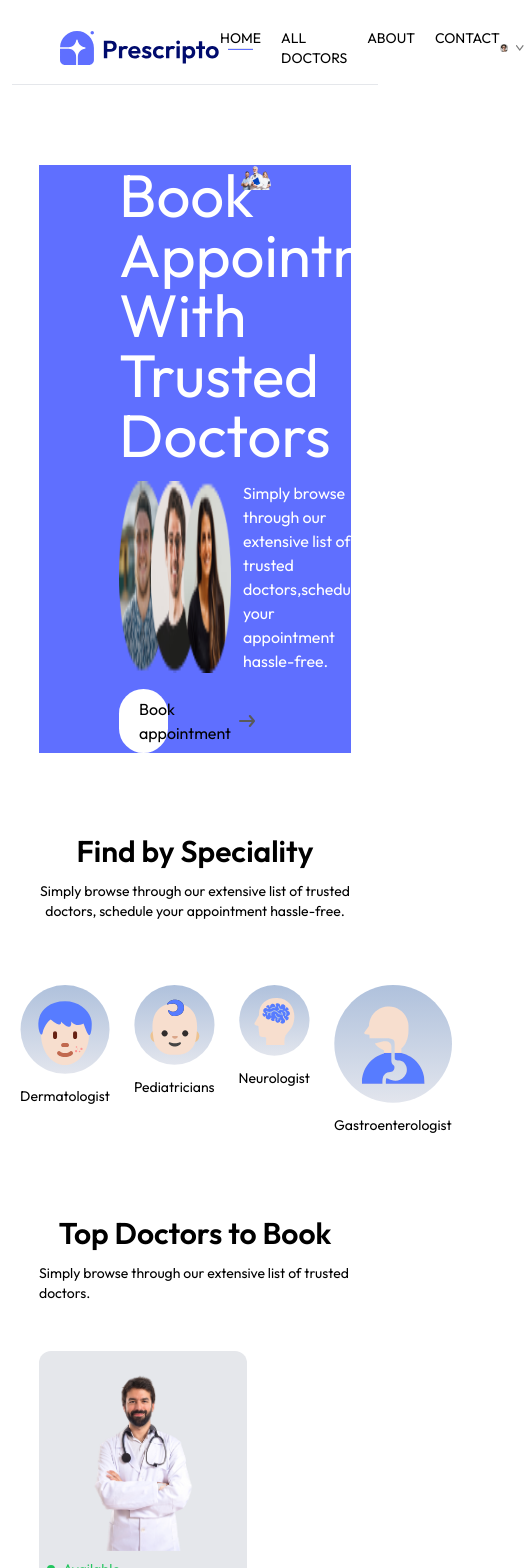
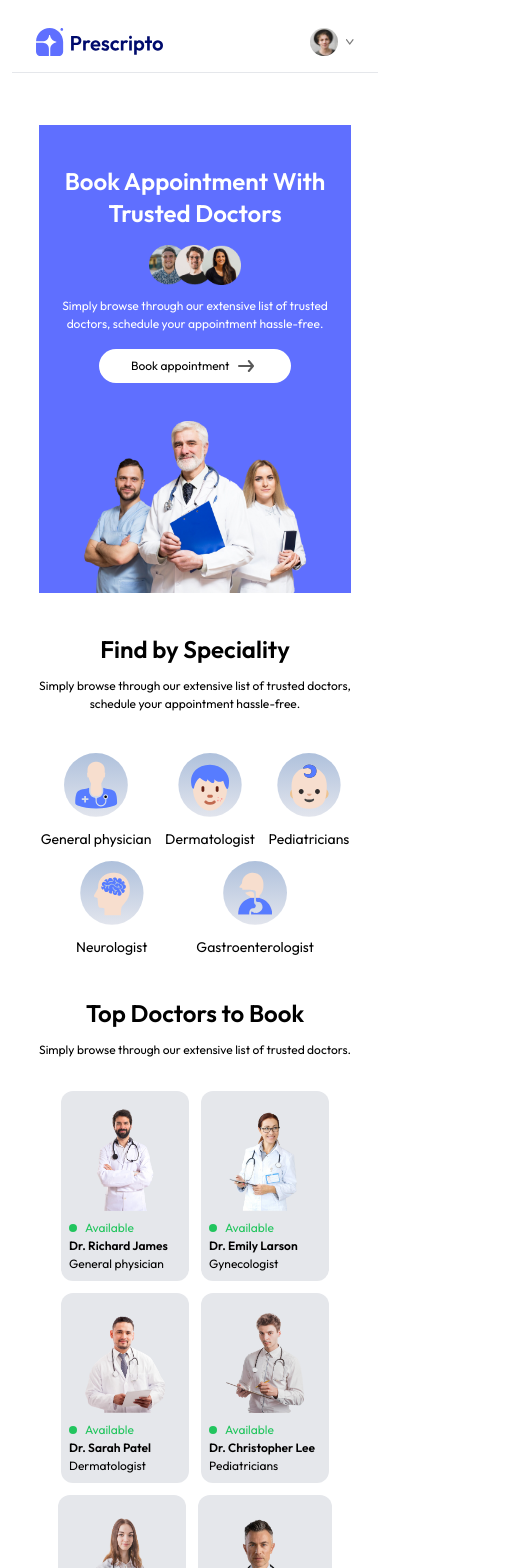
Before and after one commit to RO-shan18/Prescripto-Frontend, a React app: page / in a window 390 px wide. Shown: the top 1568 px of the page, 524 px wide, since content can reach past the window. Built offline with nearby package versions, Linux system fonts and the light colour scheme; the HTML template or start-up script is replaced by a standard one.

Commit message:
Add Media queries to the home page

```diff
--- a/src/components/Banner.jsx
+++ b/src/components/Banner.jsx
@@ -5,15 +5,15 @@ import { useNavigate } from 'react-router-dom'
 const Banner = () => {
   const Navigate = useNavigate();
   return (
-    <div className='flex mt-32 bg-primary w-4/5 m-auto px-12 py-2 relative justify-start items-start '>
-        <div className='text-white'>
-            <h1 className='text-4xl font-semibold pb-6'>Book Appointment
-                <br/>
-                With 100+ Trusted Doctors
+    <div className='flex lg:flex-nowrap flex-wrap mt-10 md:mt-32 bg-primary w-4/5 m-auto px-12 pt-3 static lg:relative lg:justify-start lg:items-start justify-center items-center gap-7'>
+        <div className='text-white flex flex-col lg:block'>
+            <h1 className='text-lg sm:text-xl md:text-2xl lg:text-4xl font-semibold lg:pb-6 pb-2'>Book Appointment
+                <br className='lg:block hidden text-center '/>
+                 With 100+ Trusted Doctors
             </h1>
-            <button onClick={()=> Navigate("/Login")} className='bg-white text-sm text-black px-4 py-2 rounded-full'>Create account</button>
+            <button onClick={()=> Navigate("/Login")} className='bg-white text-[12px] sm:text-sm w-48 mx-auto text-black px-4 py-2 rounded-full'>Create account</button>
         </div>
-        <img className="absolute w-60 bottom-0 right-20" src={assets.appointment_img}/>
+        <img className=" static w-[80%] sm:w-[50%] md:w-[80%] lg:absolute lg:w-60 bottom-0 right-20" src={assets.appointment_img}/>
     </div>
   )
 }
--- a/src/components/Footer.jsx
+++ b/src/components/Footer.jsx
@@ -4,29 +4,29 @@ import { assets } from '../assets/assets'
 const Footer = () => {
   return (
     <div>
-      <div className=' w-4/5 m-auto mt-32 grid grid-cols-3col mb-12 place-items-start'>
-         <div className='flex flex-col gap-6 w-4/5'>
-            <img className="w-40" src={assets.logo} />
-            <p className='text-sm '>Lorem Ipsum is simply dummy text of the printing and typesetting industry. Lorem Ipsum has been the industry's standard dummy text ever since the 1500s, when an unknown printer took a galley of type and scrambled it to make a type specimen book.</p>
+      <div className=' w-4/5 m-auto mt-10 md:mt-32 grid grid-cols-[repeat(auto-fit,minmax(300px,1fr))] md:grid-cols-3col  mb-12 place-items-start md:gap-0 gap-6'>
+         <div className='flex flex-col gap-2 md:gap-6 w-4/5'>
+            <img className="w-28 md:w-40" src={assets.logo} />
+            <p className='text-[12px] sm:text-sm '>Lorem Ipsum is simply dummy text of the printing and typesetting industry. Lorem Ipsum has been the industry's standard dummy text ever since the 1500s, when an unknown printer took a galley of type and scrambled it to make a type specimen book.</p>
          </div>
-         <div className='flex flex-col gap-6' >
-            <h1 className='font-semibold'>COMPANY</h1>
+         <div className='flex flex-col gap-2 md:gap-6' >
+            <h1 className='text-lg md:text-xl font-semibold'>COMPANY</h1>
             <ul>
-                <li className='py-1 text-sm'>Home</li>
-                <li className='py-1 text-sm'>About</li>
-                <li className='py-1 text-sm'>Contact us</li>
-                <li className='py-1 text-sm'>Privacy policy</li>
+                <li className='py-1 text-[12px] md:text-sm'>Home</li>
+                <li className='py-1 text-[12px] md:text-sm'>About</li>
+                <li className='py-1 text-[12px] md:text-sm'>Contact us</li>
+                <li className='py-1 text-[12px] md:text-sm'>Privacy policy</li>
             </ul>
          </div>
-         <div className='flex flex-col gap-6'>
-         <h1 className='font-semibold'>GET IN TOUCH</h1>
+         <div className='flex flex-col gap-2 md:gap-6'>
+         <h1 className='text-lg md:text-xl font-semibold'>GET IN TOUCH</h1>
             <ul>
-                <li className='py-1 text-sm'>+1-212-456-7890</li>
-                <li className='py-1 text-sm'>greatstackdev@gmail.com</li>
+                <li className='py-1 text-[12px] md:text-sm'>+1-212-456-7890</li>
+                <li className='py-1 text-[12px] md:text-sm'>greatstackdev@gmail.com</li>
             </ul>
          </div>
       </div>
-      <p className='text-center text-sm mb-6'>Copyright © 2024 GreatStack - All Right Reserved.</p>
+      <p className='text-center text-[12px] md:text-sm mb-6'>Copyright © 2024 GreatStack - All Right Reserved.</p>
     </div>
   )
 }
--- a/src/components/Header.jsx
+++ b/src/components/Header.jsx
@@ -3,23 +3,24 @@ import { assets } from '../assets/assets'
 
 const Header = () => {
   return (
-    <div className='bg-primary w-4/5 m-auto text-white flex px-20 mt-20'>
+    <div className='flex justify-evenly items-center'>
         {/* ------------Left Side------------ */}
-        <div className='flex flex-col w-4/5 m-auto gap-4'>
-        <h1 className='text-6xl'>Book Appointment <br/>
+        <div className='bg-primary m-auto lg:w-5/5 w-4/5 text-white flex lg:flex-nowrap  lg:p-0 pt-10 px-4 flex-wrap justify-evenly mt-10 sm:mt-20 gap-7'>
+        <div className='flex flex-col items-center lg:items-start justify-center lg:justify-start m-auto gap-4'>
+        <h1 className='text-center sm:text-left text-2xl sm:text-3xl lg:text-5xl font-semibold'>Book Appointment <br className='lg:block hidden'/>
         With Trusted Doctors </h1>
-        <div className='flex w-6/7 gap-3'>
-            <img src={assets.group_profiles} className='w-28'/>
-            <p>Simply browse through our extensive list of trusted doctors,schedule your appointment hassle-free.</p>
+        <div className='flex gap-3 sm:flex-nowrap flex-wrap text-center sm:text-left items-center justify-center'>
+            <img src={assets.group_profiles} className=':w-20 h-10'/>
+            <p className='text-[12px] sm:text-sm'>Simply browse through our extensive list of trusted doctors, <br className='lg:block hidden'/>
+            schedule your appointment hassle-free.</p>
         </div>
-        <a href="#speciality" className='bg-white rounded-full pl-5 py-2 text-black w-2/5 gap-2 items-center flex'>
-            <p>Book appointment</p>
+        <a href="#speciality" className='bg-white rounded-full pl-8 sm:pl-5 py-2 w-48 text-black gap-2 items-center flex'>
+            <p className='text-[12px] sm:text-sm'>Book appointment</p>
             <img src={assets.arrow_icon}/>
         </a>
         </div>
         {/* ------------Right Side ---------- */}
-        <div>
-            <img src={assets.header_img} />
+            <img className='w-[80%] lg:w-[50%]' src={assets.header_img} />
         </div>
     </div>
   )
--- a/src/components/Navbar.jsx
+++ b/src/components/Navbar.jsx
@@ -8,9 +8,9 @@ const Navbar = () => {
   const [token, settoken] = useState(true);
 
   return (
-    <div className="flex items-center justify-between px-12 py-4 m-3 text-sm border-b">
-      <img onClick={()=> navigate("/")} className="w-40" src={assets.logo} alt="web-logo" />
-      <ul className="flex items-start justify-start gap-5 text-black">
+    <div className="flex items-center justify-between px-6 sm:px-12 py-4 m-3 text-sm border-b ">
+      <img onClick={()=> navigate("/")} className="w-32 sm:w-40" src={assets.logo} alt="web-logo" />
+      <ul className="sm:flex hidden items-start justify-start gap-5 text-black">
         <NavLink to="/">
           <li>HOME</li>
           <hr className="w-3/5 bg-primary m-auto hidden h-0.5" />
@@ -31,8 +31,8 @@ const Navbar = () => {
       <div>
         {token ? (
             <div className="flex items-center gap-2 group relative">
-                <img className="w-9 rounded-full" src={assets.profile_pic} alt="user-profile"/>
-                <img src={assets.dropdown_icon} alt="dropdown" />
+                <img className="w-7 sm:w-9 rounded-full" src={assets.profile_pic} alt="user-profile"/>
+                <img src={assets.dropdown_icon} className="w-2 sm:w-3" alt="dropdown" />
 
                 <div className="flex flex-col justify-start text-black absolute top-10 right-0">
                     <div className=" hidden group-hover:block bg-gray-100 text-sm ">
--- a/src/components/Speciality.jsx
+++ b/src/components/Speciality.jsx
@@ -4,18 +4,18 @@ import { Link } from 'react-router-dom'
 
 const Speciality = () => {
   return (
-    <div className='flex flex-col items-center mt-20 gap-16 w-4/5 m-auto' id="speciality">
+    <div className='flex flex-col items-center mt-10 sm:mt-20 gap-10 md:gap-16 w-4/5 m-auto' id="speciality">
        <div className='flex flex-col items-center gap-3'>
-         <h1 className='text-3xl font-semibold'>Find by Speciality </h1>
-         <p className='text-center text-sm'>Simply browse through our extensive list of trusted doctors, schedule your appointment hassle-free.</p>
+         <h1 className='text-2xl md:text-3xl font-semibold'>Find by Speciality </h1>
+         <p className='text-center text-[12px] sm:text-sm'>Simply browse through our extensive list of trusted doctors, schedule your appointment hassle-free.</p>
         </div>
 
-         <div className='flex gap-6'>
+         <div className='flex justify-evenly items-center flex-wrap gap-3 md:gap-6'>
             {
                 specialityData.map((data, index)=>{
                     return (
                     <Link to={"/Doctor/" + data.speciality} className="flex flex-col items-center gap-3 hover:translate-y-[-10px] transition-all duration-500" key={index}>
-                        <img className="w-32" src={data.image}/>
+                        <img className="w-16 md:w-32" src={data.image}/>
                         <p className='text-sm'>{data.speciality}</p>
                     </Link>
                     )
--- a/src/components/TopDoctor.jsx
+++ b/src/components/TopDoctor.jsx
@@ -6,27 +6,27 @@ const TopDoctor = () => {
     const {doctors} = useContext(Context);
     const Navigate = useNavigate();
   return (
-    <div className="flex flex-col items-center mt-20 w-4/5 m-auto gap-12">
+    <div className="flex flex-col items-center mt-10 md:mt-20 w-4/5 m-auto gap-8 md:gap-12">
       <div className="flex flex-col items-center gap-3">
-        <h1 className="text-3xl font-semibold">Top Doctors to Book</h1>
-        <p className="text-sm">Simply browse through our extensive list of trusted doctors.</p>
+        <h1 className="text-2xl md:text-3xl font-semibold md:text-left text-center">Top Doctors to Book</h1>
+        <p className="text-[12px] md:text-sm">Simply browse through our extensive list of trusted doctors.</p>
       </div>
-      <div className="flex flex-wrap justify-between gap-y-6 ">
+      <div className="flex flex-wrap justify-center sm:justify-between gap-3 md:gap-6 ">
         {doctors.slice(0,10).map((data) => {
           return (
           <div key={data._id} onClick={()=> Navigate("/Appointments/" + data._id)} className="flex flex-col items-start bg-gray-200 rounded-xl p-2 gap-2 hover:translate-y-[-10px] transition-all duration-500 cursor-pointer">
-             <img className="w-48" src={data.image}/>
-             <div><div className="flex gap-2 items-center text-sm">
+             <img className="w-28 md:w-48" src={data.image}/>
+             <div><div className="flex gap-2 items-center text-[12px] md:text-sm">
                 <p className="h-2 w-2 rounded-full bg-green-500"></p>
-                <p className="text-green-500">Available</p>
+                <p className="text-green-500 text-[12px] md:text-sm">Available</p>
              </div>
-             <p className="font-semibold">{data.name}</p>
-             <p className="text-sm">{data.speciality}</p></div>
+             <p className="font-semibold text-[12px] md:text-sm">{data.name}</p>
+             <p className="text-[12px] md:text-sm">{data.speciality}</p></div>
           </div>
           );
         })}
       </div>
-      <button onClick={()=> Navigate("/Doctor")} className="bg-gray-200 rounded-full py-2 px-12">more</button>
+      <button onClick={()=> Navigate("/Doctor")} className="bg-gray-200 rounded-full py-2 px-6 text-[12px] md:text-sm md:px-12">more</button>
     </div>
   );
 };
```
